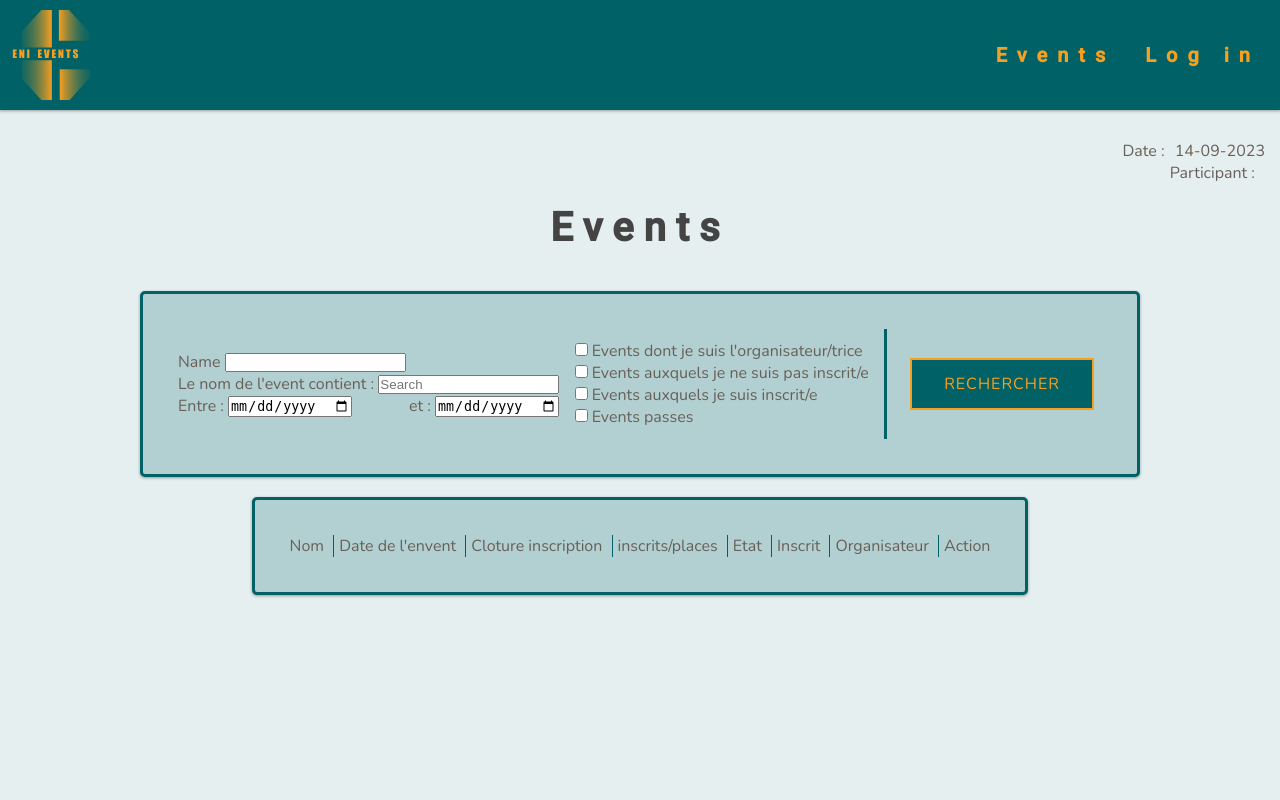
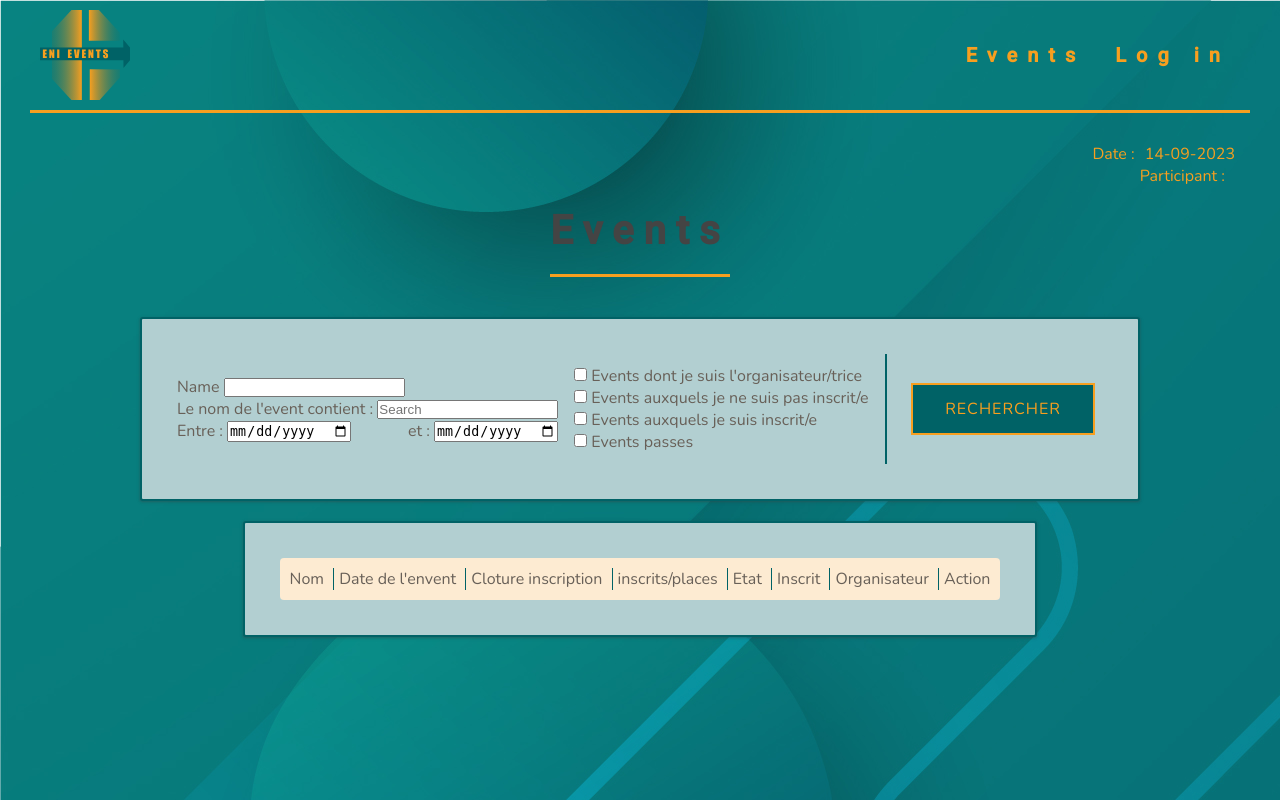
Before and after one commit to KanThor73/eni-events, a Symfony app: template templates/event/eventShowroom.html.twig in a window 1280 px wide. Run offline with Twig, Linux system fonts and the light colour scheme; the template is opened without the code that fills it, so the values that code supplies are empty; form fields are guessed from the names that the template uses; some libraries are stand-ins or nearby versions.

Commit message:
refonte css

```diff
--- a/public/css/base.css
+++ b/public/css/base.css
@@ -8,8 +8,9 @@ body{
     font-family: var(--fontFamilyCore);
     font-size: 1.6rem;
     color: var(--fontColor);
-    background: var(--body);
+    background: url("../img/Fluid_background_2019_4-25.jpg");
     min-height: 100vh;
+    padding: 0rem 3rem;
 }
 
 h1,h2,h3,h4,h5{
@@ -20,6 +21,8 @@ h1,h2,h3,h4,h5{
 
 h1{
     font-size: 4rem;
+    border-bottom: 3px solid var(--secondary);
+    padding-bottom: 2rem;
 }
 
 h2{
--- a/public/css/eventShowroom.css
+++ b/public/css/eventShowroom.css
@@ -15,13 +15,14 @@
     justify-content: space-between;
     background: var(--primary-light);
     padding: 3.5rem;
-    border-radius: 0.5rem;
-    border: 3px solid var(--primary);
+    border-radius: 0.3rem;
+    border: 2px solid var(--primary);
     box-shadow: var(--box-shadow);
     margin-top: 2rem;
 }
 
 .info{
+    color: var(--secondary);
     width: 100%;
     display: flex;
     flex-direction: column;
@@ -38,12 +39,17 @@
 .separator{
     width: 3px;
     height: 11rem;
-    border-right: 3px solid var(--primary);
+    border-right: 2px solid var(--primary);
 }
 
 .separator-inline{
     display: inline;
     border-right: 1px solid var(--primary);
     margin: 0rem 0.5rem;
+}
 
+.event-topbar{
+    background: var(--secondary-light);
+    padding: 1rem;
+    border-radius: 4px;
 }
--- a/public/css/header.css
+++ b/public/css/header.css
@@ -1,7 +1,7 @@
 header{
-    box-shadow: var(--box-shadow);
-    background: var(--primary);
-    margin-bottom: 1rem;
+    /*margin: 0rem 3rem;*/
+    /*background: var(--primary);*/
+    border-bottom: 3px solid var(--secondary);
     justify-content: space-between;
     margin-bottom: 3rem;
 }
--- a/public/css/layout.css
+++ b/public/css/layout.css
@@ -2,8 +2,8 @@
     flex-direction: row;
     background: var(--primary-light);
     padding: 3.5rem;
-    border-radius: 0.5rem;
-    border: 3px solid var(--primary);
+    border-radius: 0.3rem;
+    border: 2px solid var(--primary);
     box-shadow: var(--box-shadow);
     margin-top: 2rem;
 }
--- a/public/css/variables.css
+++ b/public/css/variables.css
@@ -13,6 +13,7 @@
     --primary: #006266;
     --primary-light: #b2cfd1;
     --secondary: #F79F1F;
+    --secondary-light: #FDEBD2;
     --border: #66a0a3;
 
     /*linearGradient*/
--- a/templates/event/eventShowroom.html.twig
+++ b/templates/event/eventShowroom.html.twig
@@ -84,7 +84,6 @@
             <div class="separator-inline"></div>
             <span>Organisateur</span>
             <div class="separator-inline"></div>
-
             <span>Action</span>
         </div>
         {% if events %}
@@ -102,7 +101,7 @@
             {% endif %}
 
             {% for event in events %}
-                <div class="event-topbar">
+                <div class="event-item">
                     <span>{{ event.name }}</span>
                     <div class="separator-inline"></div>
                     <span>{{ event.beginDate }}</span>
```
Also changed, not shown: public/img/Fluid_background_2019_4-25.jpg (added).
